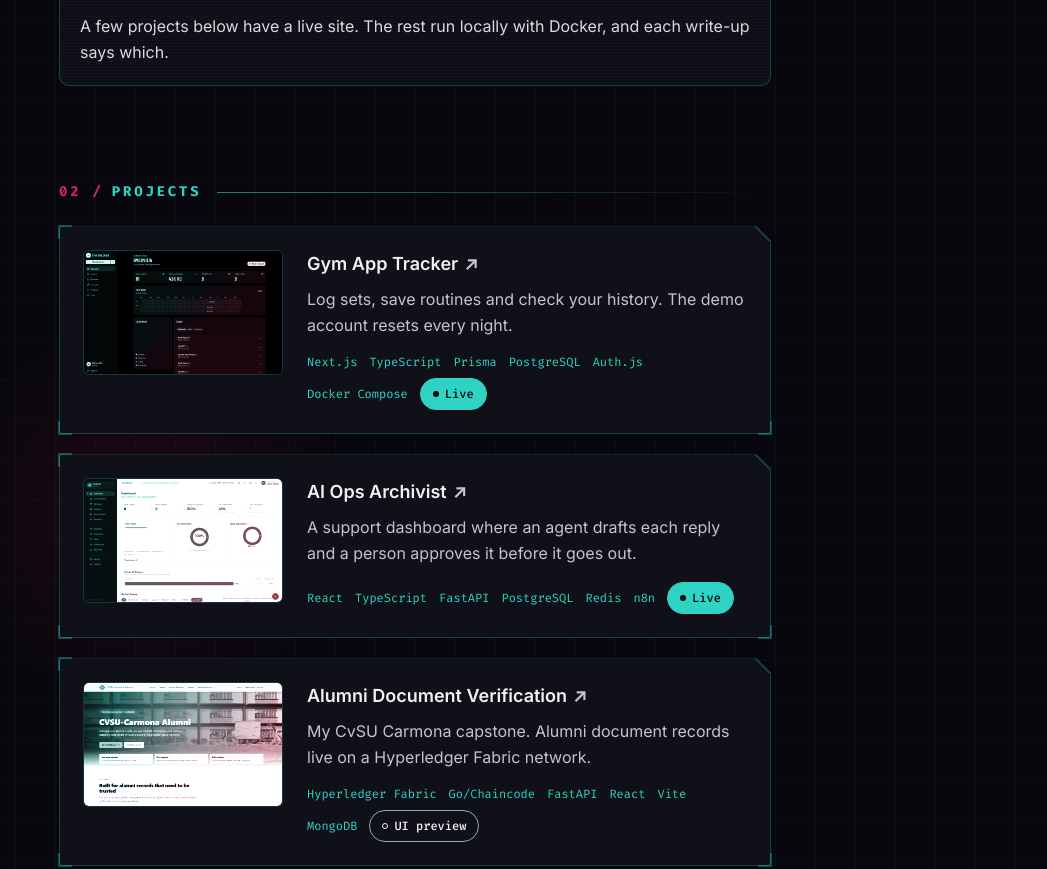
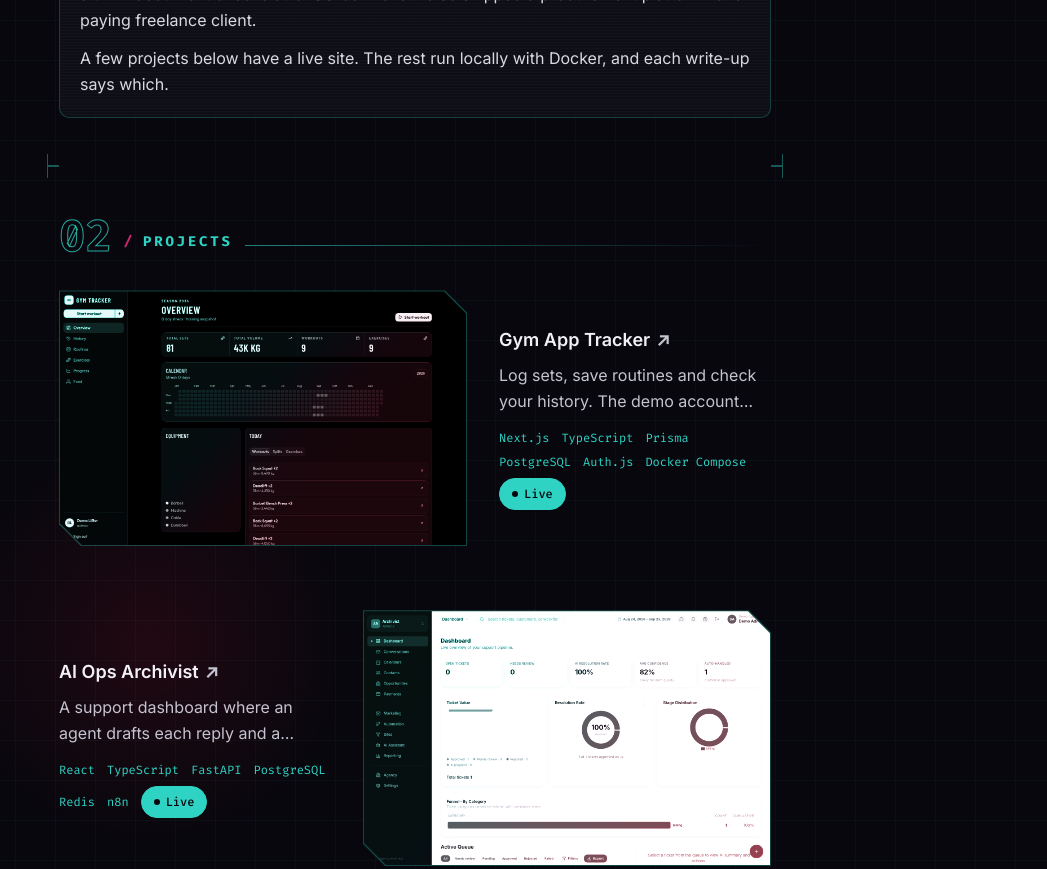
Before and after one commit to Tofuwuuu/PERSONAL-WEBSITE, a Next.js app: page / in a window 1280 px wide. Shown: the part 1020-1889 px from the top of the page, without its empty margins (225-1272 px from the left). Built offline with nearby package versions, Linux system fonts and the light colour scheme; no server answers.

Commit message:
Lower page: feature project rows, outlined section numbers with brackets, sun band, experience timeline, screenshot reveal

```diff
--- a/app/globals.css
+++ b/app/globals.css
@@ -209,8 +209,7 @@ a {
 
 /* Soft teal neon glow on hover and keyboard focus. */
 a:not(.neon-btn),
-.neon-btn,
-.project-row {
+.neon-btn {
   transition-property: color, background-color, border-color, text-shadow, box-shadow, opacity;
   transition-duration: 200ms;
 }
@@ -225,14 +224,6 @@ a:not(.neon-btn):focus-visible {
   box-shadow: 0 0 14px rgb(47 211 196 / 0.45);
 }
 
-.project-row {
-  border-radius: 0.375rem;
-}
-
-.project-row:hover,
-.project-row:focus-within {
-  box-shadow: 0 0 0 1px rgb(47 211 196 / 0.25), 0 0 24px rgb(47 211 196 / 0.12);
-}
 
 /* Spring physics (Josh Comeau style) as a CSS linear() easing. */
 :root {
@@ -362,54 +353,6 @@ a:not(.neon-btn):focus-visible {
   to { background-position: 0 48px; }
 }
 
-/* Project cards: chamfered top-right corner (as in Expense Tracker), 1px teal border at 25%, full teal on hover.
-   The shape lives on ::before so the PC hover screenshot beside the card is not clipped. */
-.chamfer-card {
-  --chamfer: 16px;
-  --edge: rgb(47 211 196 / 0.25);
-}
-
-.chamfer-card::before,
-.chamfer-card::after {
-  content: "";
-  position: absolute;
-  pointer-events: none;
-  transition: border-color 200ms ease, background 200ms ease;
-}
-
-.chamfer-card::before {
-  inset: 0;
-  z-index: -1;
-  border: 1px solid var(--edge);
-  border-radius: 4px;
-  background: theme(colors.navy-light);
-  clip-path: polygon(0 0, calc(100% - var(--chamfer)) 0, 100% var(--chamfer), 100% 100%, 0 100%);
-}
-
-.chamfer-card::after {
-  top: 0;
-  right: 0;
-  width: var(--chamfer);
-  height: var(--chamfer);
-  background: linear-gradient(
-    to top right,
-    transparent calc(50% - 0.75px),
-    var(--edge) calc(50% - 0.75px),
-    var(--edge) calc(50% + 0.75px),
-    transparent calc(50% + 0.75px)
-  );
-}
-
-.chamfer-card:hover,
-.chamfer-card:focus-within {
-  --edge: #2fd3c4;
-}
-
-.project-row.chamfer-card:hover,
-.project-row.chamfer-card:focus-within {
-  box-shadow: none;
-}
-
 /* About: terminal window panel. Frame is quiet at rest and glows on hover. */
 .terminal-panel {
   position: relative;
@@ -492,28 +435,6 @@ a:not(.neon-btn):focus-visible {
   opacity: 0;
 }
 
-/* Neon corner brackets on project cards: faint at rest, bright on hover. */
-.corner-brackets {
-  position: absolute;
-  inset: -1px;
-  pointer-events: none;
-  opacity: 0.35;
-  transition: opacity 200ms ease, filter 200ms ease;
-  background:
-    linear-gradient(#2fd3c4, #2fd3c4) top left / 14px 2px no-repeat,
-    linear-gradient(#2fd3c4, #2fd3c4) top left / 2px 14px no-repeat,
-    linear-gradient(#2fd3c4, #2fd3c4) bottom left / 14px 2px no-repeat,
-    linear-gradient(#2fd3c4, #2fd3c4) bottom left / 2px 14px no-repeat,
-    linear-gradient(#2fd3c4, #2fd3c4) bottom right / 14px 2px no-repeat,
-    linear-gradient(#2fd3c4, #2fd3c4) bottom right / 2px 14px no-repeat;
-}
-
-.project-row:hover .corner-brackets,
-.project-row:focus-within .corner-brackets {
-  opacity: 1;
-  filter: drop-shadow(0 0 4px rgb(47 211 196 / 0.8));
-}
-
 /* Soft crimson and teal glow blobs behind the projects list. */
 .projects-glow {
   position: absolute;
@@ -522,6 +443,126 @@ a:not(.neon-btn):focus-visible {
   background:
     radial-gradient(closest-side, rgb(220 20 60 / 0.12), transparent) 0 10% / 420px 420px no-repeat,
     radial-gradient(closest-side, rgb(47 211 196 / 0.1), transparent) 100% 60% / 460px 460px no-repeat;
+}
+
+/* Project screenshots: cut-corner frame with a thin teal edge. Glow only on hover. */
+.project-frame {
+  --cut: 22px;
+  position: relative;
+  padding: 1px;
+  background: rgb(47 211 196 / 0.3);
+  clip-path: polygon(0 0, calc(100% - var(--cut)) 0, 100% var(--cut), 100% 100%, var(--cut) 100%, 0 calc(100% - var(--cut)));
+  transition: background-color 200ms ease;
+}
+
+.project-frame .project-thumb {
+  clip-path: polygon(0 0, calc(100% - var(--cut)) 0, 100% var(--cut), 100% 100%, var(--cut) 100%, 0 calc(100% - var(--cut)));
+}
+
+.project-row .project-frame {
+  transition: background-color 200ms ease, filter 200ms ease;
+}
+
+.project-row:hover .project-frame,
+.project-row:focus-within .project-frame {
+  background: #2fd3c4;
+}
+
+.project-row:hover > div:first-child,
+.project-row:focus-within > div:first-child {
+  filter: drop-shadow(0 0 14px rgb(47 211 196 / 0.35));
+}
+
+/* Section labels: big outlined number, solid label, and small corner brackets framing the section. */
+.section-number {
+  font-size: 44px;
+  line-height: 1;
+  font-weight: 800;
+  letter-spacing: 0;
+  color: transparent;
+  -webkit-text-stroke: 1px rgb(47 211 196 / 0.8);
+}
+
+.section-brackets {
+  position: absolute;
+  inset: 0 -12px;
+  pointer-events: none;
+  opacity: 0.4;
+  background:
+    linear-gradient(#2fd3c4, #2fd3c4) top left / 12px 1px no-repeat,
+    linear-gradient(#2fd3c4, #2fd3c4) top left / 1px 12px no-repeat,
+    linear-gradient(#2fd3c4, #2fd3c4) top right / 12px 1px no-repeat,
+    linear-gradient(#2fd3c4, #2fd3c4) top right / 1px 12px no-repeat,
+    linear-gradient(#2fd3c4, #2fd3c4) bottom left / 12px 1px no-repeat,
+    linear-gradient(#2fd3c4, #2fd3c4) bottom left / 1px 12px no-repeat,
+    linear-gradient(#2fd3c4, #2fd3c4) bottom right / 12px 1px no-repeat,
+    linear-gradient(#2fd3c4, #2fd3c4) bottom right / 1px 12px no-repeat;
+}
+
+/* Band behind Experience and Contact: blurred magenta striped sun and horizon lines. */
+.lower-band {
+  position: absolute;
+  top: 0;
+  bottom: 0;
+  left: 50%;
+  width: 100vw;
+  transform: translateX(-50%);
+  overflow: hidden;
+  pointer-events: none;
+  z-index: -1;
+}
+
+.lower-band-sun {
+  position: absolute;
+  top: 18%;
+  left: 50%;
+  width: min(80vw, 560px);
+  aspect-ratio: 1;
+  transform: translateX(-50%);
+  border-radius: 9999px;
+  background: linear-gradient(to bottom, #ff2e88, #dc143c 75%);
+  -webkit-mask-image: repeating-linear-gradient(to bottom, #000 0 16px, transparent 16px 24px);
+  mask-image: repeating-linear-gradient(to bottom, #000 0 16px, transparent 16px 24px);
+  filter: blur(18px);
+  opacity: 0.16;
+}
+
+.lower-band-lines {
+  position: absolute;
+  left: 0;
+  right: 0;
+  top: calc(18% + min(40vw, 280px));
+  height: 260px;
+  background: repeating-linear-gradient(to bottom, rgb(255 46 136 / 0.14) 0 1px, transparent 1px 26px);
+  -webkit-mask-image: linear-gradient(to bottom, #000, transparent);
+  mask-image: linear-gradient(to bottom, #000, transparent);
+}
+
+/* Experience: vertical teal timeline with glowing dots. */
+.timeline {
+  position: relative;
+  padding-left: 28px;
+}
+
+.timeline::before {
+  content: "";
+  position: absolute;
+  left: 5px;
+  top: 6px;
+  bottom: 6px;
+  width: 1px;
+  background: linear-gradient(to bottom, rgb(47 211 196 / 0.7), rgb(47 211 196 / 0.15));
+}
+
+.timeline-dot {
+  position: absolute;
+  left: -28px;
+  top: 3px;
+  width: 11px;
+  height: 11px;
+  border-radius: 9999px;
+  background: #2fd3c4;
+  box-shadow: 0 0 10px rgb(47 211 196 / 0.8);
 }
 
 @media (prefers-reduced-motion: reduce) {
--- a/app/page.tsx
+++ b/app/page.tsx
@@ -20,8 +20,15 @@ export default function HomePage() {
       <Hero />
       <About />
       <ProjectsSection />
-      <Experience />
-      <Contact />
+      <div className="relative">
+        {/* Decorative: blurred magenta striped sun and horizon lines behind Experience and Contact. */}
+        <div aria-hidden className="lower-band">
+          <div className="lower-band-sun" />
+          <div className="lower-band-lines" />
+        </div>
+        <Experience />
+        <Contact />
+      </div>
     </>
   );
 }
--- a/components/ProjectsSection.tsx
+++ b/components/ProjectsSection.tsx
@@ -20,28 +20,36 @@ export function ProjectsSection() {
     <Section id="projects" number="02." title="Projects">
       <div className="relative">
         <div aria-hidden className="projects-glow" />
-        <ul className="relative space-y-5">
-          {ordered.map((project) => {
+        <ul className="relative space-y-14 lg:space-y-16">
+          {ordered.map((project, index) => {
             const cardImage = getProjectCardImage(project.slug);
+            // PC: big feature rows, screenshot about 60% wide, alternating sides.
+            const flip = index % 2 === 1;
 
             return (
               <li key={project.slug}>
-                <FadeIn>
-                  <div className="project-row chamfer-card spring group relative isolate p-5 sm:p-6 lg:grid lg:grid-cols-[200px_1fr] lg:items-start lg:gap-6">
-                    <span aria-hidden className="corner-brackets" />
+                <div
+                  className={`project-row group relative lg:grid lg:items-center lg:gap-8 ${
+                    flip ? "lg:grid-cols-[2fr_3fr]" : "lg:grid-cols-[3fr_2fr]"
+                  }`}
+                >
                   {cardImage ? (
-                      <div className="project-thumb relative mb-4 aspect-[16/10] w-full overflow-hidden rounded-md border border-green/20 lg:mb-0">
+                    <FadeIn className={flip ? "lg:order-2" : undefined}>
+                      <div className="project-frame mb-5 lg:mb-0">
+                        <div className="project-thumb relative aspect-[16/10] w-full overflow-hidden">
                           <Image
                             src={cardImage.src}
                             alt={cardImage.alt}
                             fill
                             className="object-cover object-top"
-                          sizes="(min-width: 1024px) 200px, (min-width: 680px) 632px, 100vw"
+                            sizes="(min-width: 1024px) 430px, (min-width: 680px) 632px, 100vw"
                           />
                           <span aria-hidden className="project-thumb-tint" />
                         </div>
+                      </div>
+                    </FadeIn>
                   ) : null}
-                    <div className="min-w-0">
+                  <div className={`min-w-0 ${flip ? "lg:order-1" : ""}`}>
                     <h3 className="text-lg font-semibold text-heading">
                       <Link
                         href={`/projects/${project.slug}`}
@@ -57,10 +65,7 @@ export function ProjectsSection() {
                       {project.summary}
                     </p>
                     {/* Stack tags and the Live / UI preview chip share one row that wraps naturally. */}
-                      <ul
-                        className="mt-4 flex flex-wrap items-center gap-x-3 gap-y-2"
-                        data-testid="tag-row"
-                      >
+                    <ul className="mt-4 flex flex-wrap items-center gap-x-3 gap-y-2" data-testid="tag-row">
                       {project.stack.slice(0, 6).map((tech) => (
                         <li key={tech} className="bc-tech-tag">
                           {tech}
@@ -72,13 +77,12 @@ export function ProjectsSection() {
                     </ul>
                   </div>
                 </div>
-                </FadeIn>
               </li>
             );
           })}
         </ul>
       </div>
-      <div className="mt-6">
+      <div className="mt-10">
         <Link href="/projects" className="bc-link font-mono text-sm">
           View Full Project Archive
         </Link>
--- a/components/Section.tsx
+++ b/components/Section.tsx
@@ -14,17 +14,23 @@ export function Section({
 }>) {
   return (
     <FadeIn>
-      <section id={id} className="scroll-mt-24 py-10 md:py-12">
-        <h2 className="mb-6 flex items-center gap-4 font-mono text-sm font-bold uppercase tracking-[0.2em] text-green">
-          <span>
+      <section id={id} className="section-framed relative scroll-mt-24 py-10 md:py-12">
+        <span aria-hidden className="section-brackets" />
+        <h2 className="mb-8 flex items-end gap-3 font-mono text-sm font-bold uppercase tracking-[0.2em] text-green">
+          {number ? (
+            <span aria-hidden className="section-number">
+              {number.replace(".", "")}
+            </span>
+          ) : null}
+          <span className="pb-1.5">
             {number ? (
               <span aria-hidden className="mr-2 text-magenta/80">
-                {number.replace(".", "")} /
+                /
               </span>
             ) : null}
             {title}
           </span>
-          <span aria-hidden className="h-px flex-1 bg-gradient-to-r from-green/60 to-transparent" />
+          <span aria-hidden className="mb-3 h-px flex-1 bg-gradient-to-r from-green/60 to-transparent" />
         </h2>
         {children}
       </section>
```
Also changed, not shown: components/Experience.tsx (+5 -7 lines). Lines whose indentation alone changed are shown as unchanged.
